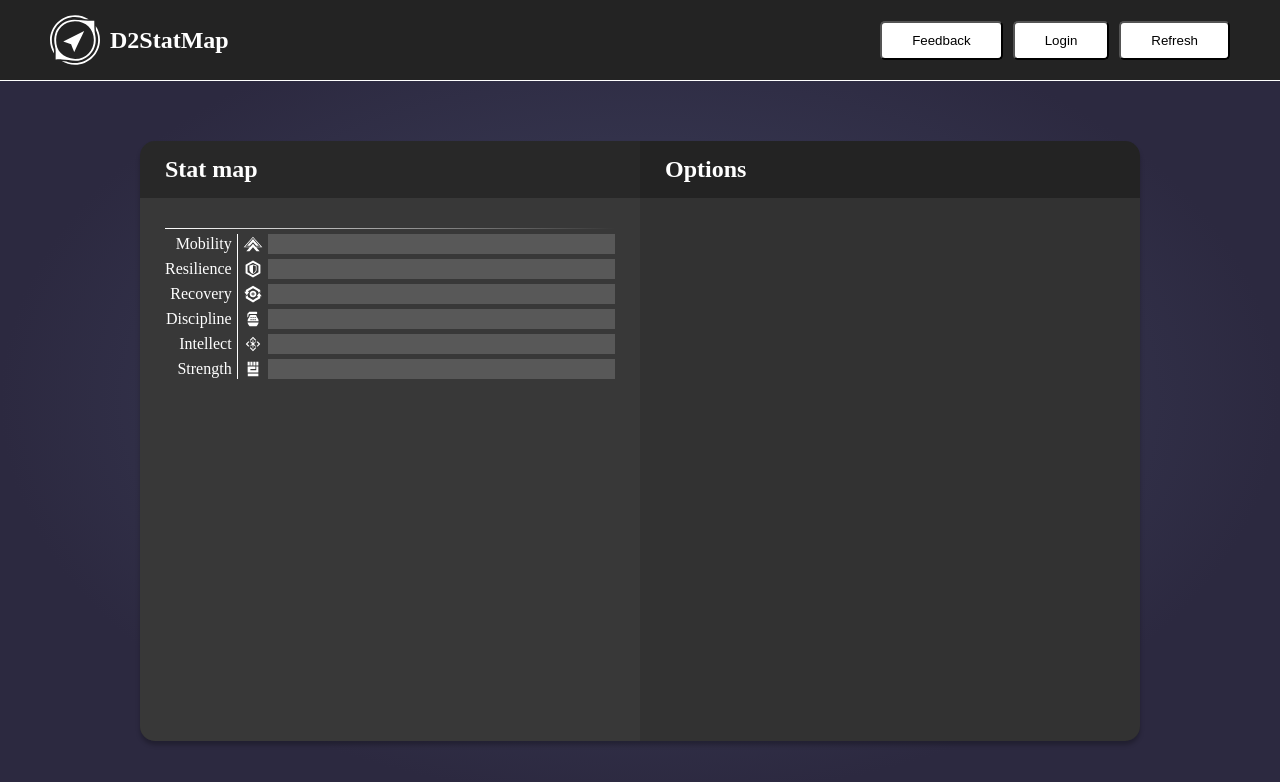
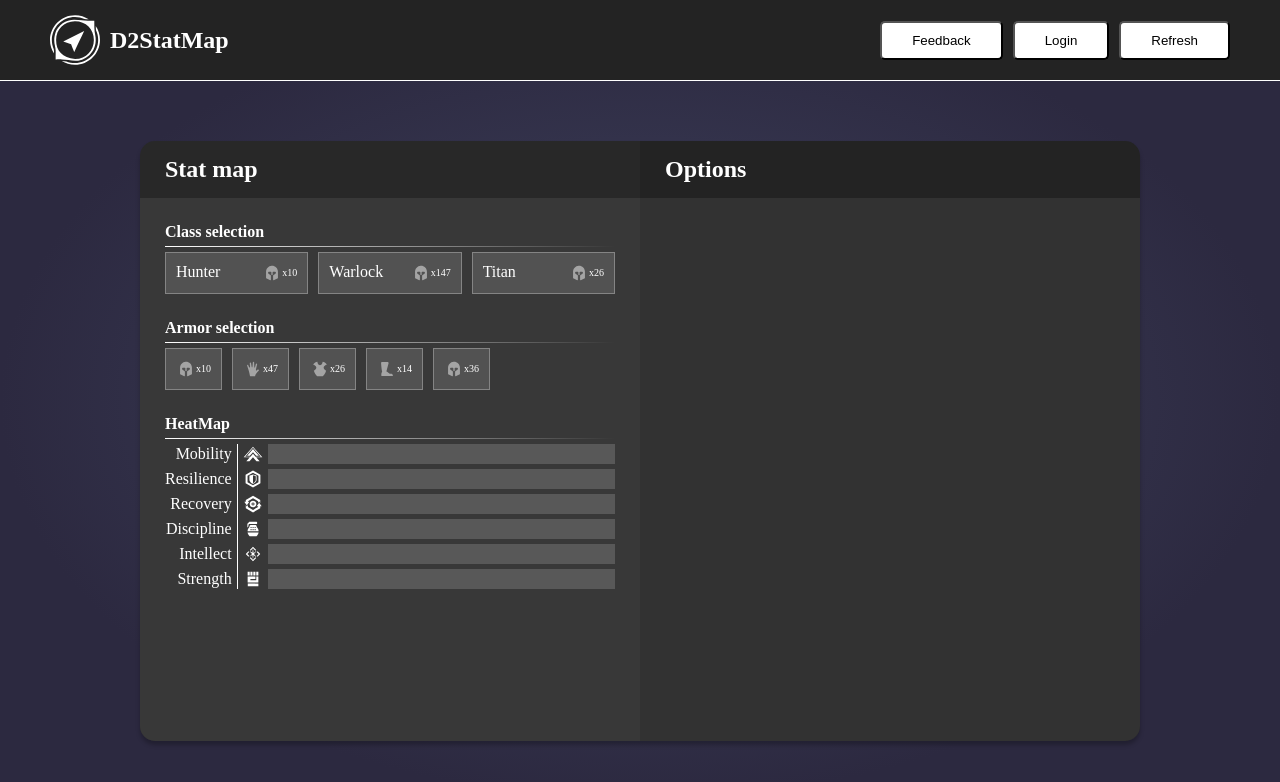
Before and after one commit to NSkelin/d2statmap, a React (Vite) app: page / in a window 1280 px wide. Shown: the top 782 px of the page. Built offline with nearby package versions, Linux system fonts and the light colour scheme.

Commit message:
add the button control displays to the heatmap

```diff
--- a/src/App.jsx
+++ b/src/App.jsx
@@ -3,8 +3,14 @@ import NavBar from "./components/navBar.jsx";
 import Menu from "./components/menu.jsx";
 import Title from "./components/title.jsx";
 import HeatMap from "./components/heatMap.jsx";
+import Button from "./components/button.jsx";
 import "./style.css";
 import styles from "./app.module.css";
+import {ReactComponent as HelmetIcon} from "./assets/helmet.svg";
+import {ReactComponent as GlovesIcon} from "./assets/gloves.svg";
+import {ReactComponent as ChestIcon} from "./assets/chest.svg";
+import {ReactComponent as BootsIcon} from "./assets/boots.svg";
+import {ReactComponent as ClassIcon} from "./assets/helmet.svg";
 
 function App() {
 	return (
@@ -13,7 +19,19 @@ function App() {
 			<div className={styles.content}>
 				<div className={styles.center}>
 					<Menu title="Stat map" titleBG="#282828" bodyBG="#383838">
-						<Title>
+						<Title title="Class selection">
+							<Button stretch={true} text="Hunter" Icon={HelmetIcon} count={10}></Button>
+							<Button stretch={true} text="Warlock" Icon={HelmetIcon} count={147}></Button>
+							<Button stretch={true} text="Titan" Icon={HelmetIcon} count={26}></Button>
+						</Title>
+						<Title title="Armor selection">
+							<Button Icon={HelmetIcon} count={10}></Button>
+							<Button Icon={GlovesIcon} count={47}></Button>
+							<Button Icon={ChestIcon} count={26}></Button>
+							<Button Icon={BootsIcon} count={14}></Button>
+							<Button Icon={ClassIcon} count={36}></Button>
+						</Title>
+						<Title title="HeatMap">
 							<HeatMap></HeatMap>
 						</Title>
 					</Menu>
```
